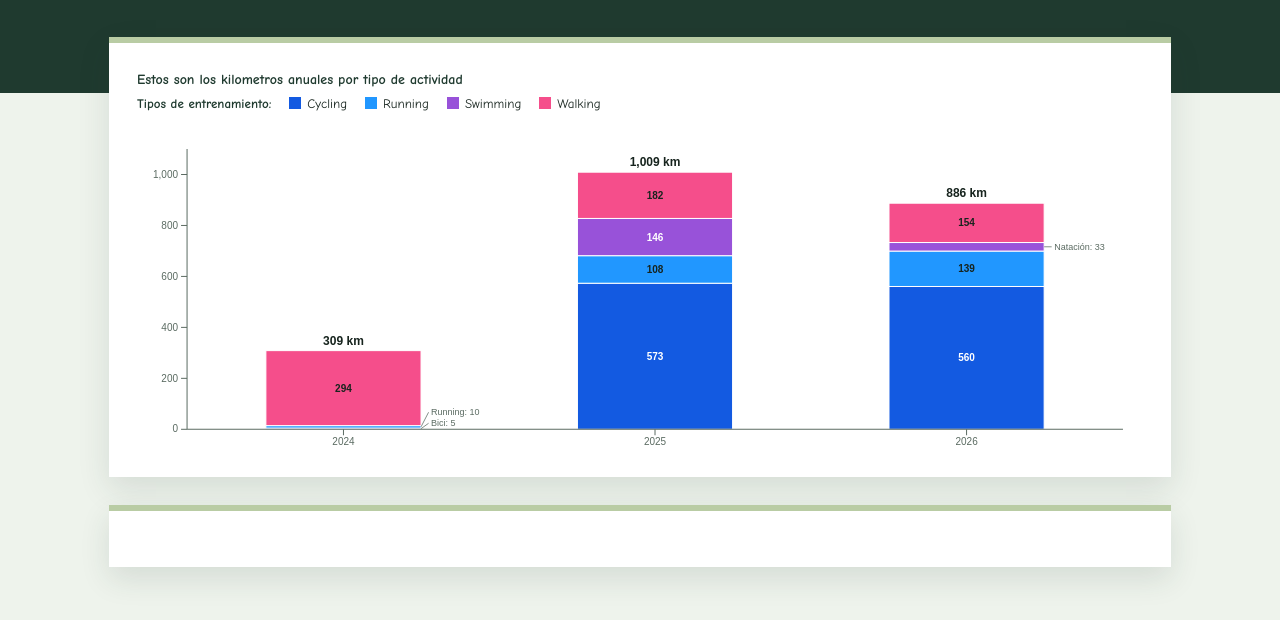
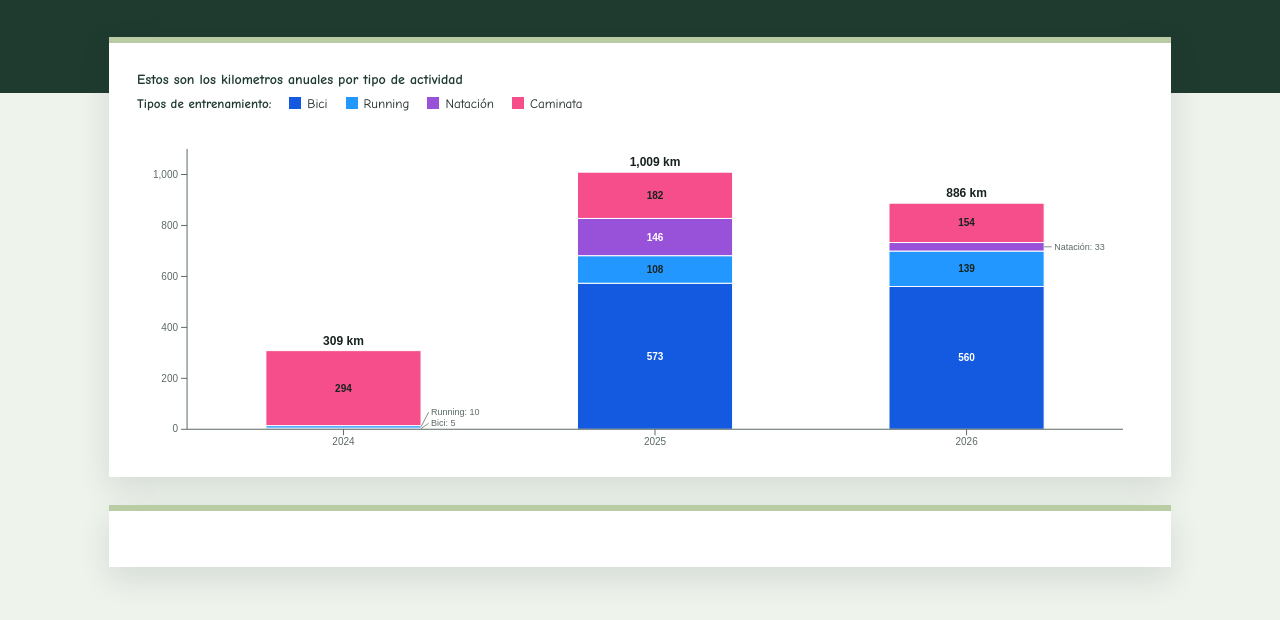
Before and after one commit to KevinVargas93/infovis, a plain HTML site: page dashboard_prototipo.html in a window 1280 px wide. Shown: the part 300-920 px from the top of the page. Drawn offline with Linux system fonts and the light colour scheme; a script that the page names is missing.

Commit message:
Update dashboard_prototipo.htmLeyenda en español: Bici, Running, Natación, Caminatal

```diff
--- a/dashboard_prototipo.html
+++ b/dashboard_prototipo.html
@@ -126,10 +126,10 @@
       <h2>Estos son los kilometros anuales por tipo de actividad</h2>
       <div class="leyenda">
         <strong>Tipos de entrenamiento:</strong>
-        <span class="item"><i style="background: var(--serie-1)"></i>Cycling</span>
+        <span class="item"><i style="background: var(--serie-1)"></i>Bici</span>
         <span class="item"><i style="background: var(--serie-2)"></i>Running</span>
-        <span class="item"><i style="background: var(--serie-3)"></i>Swimming</span>
-        <span class="item"><i style="background: var(--serie-4)"></i>Walking</span>
+        <span class="item"><i style="background: var(--serie-3)"></i>Natación</span>
+        <span class="item"><i style="background: var(--serie-4)"></i>Caminata</span>
       </div>
       <p class="pie"></p>
       <div class="grafico" data-src="grafico01.svg"></div>
```
